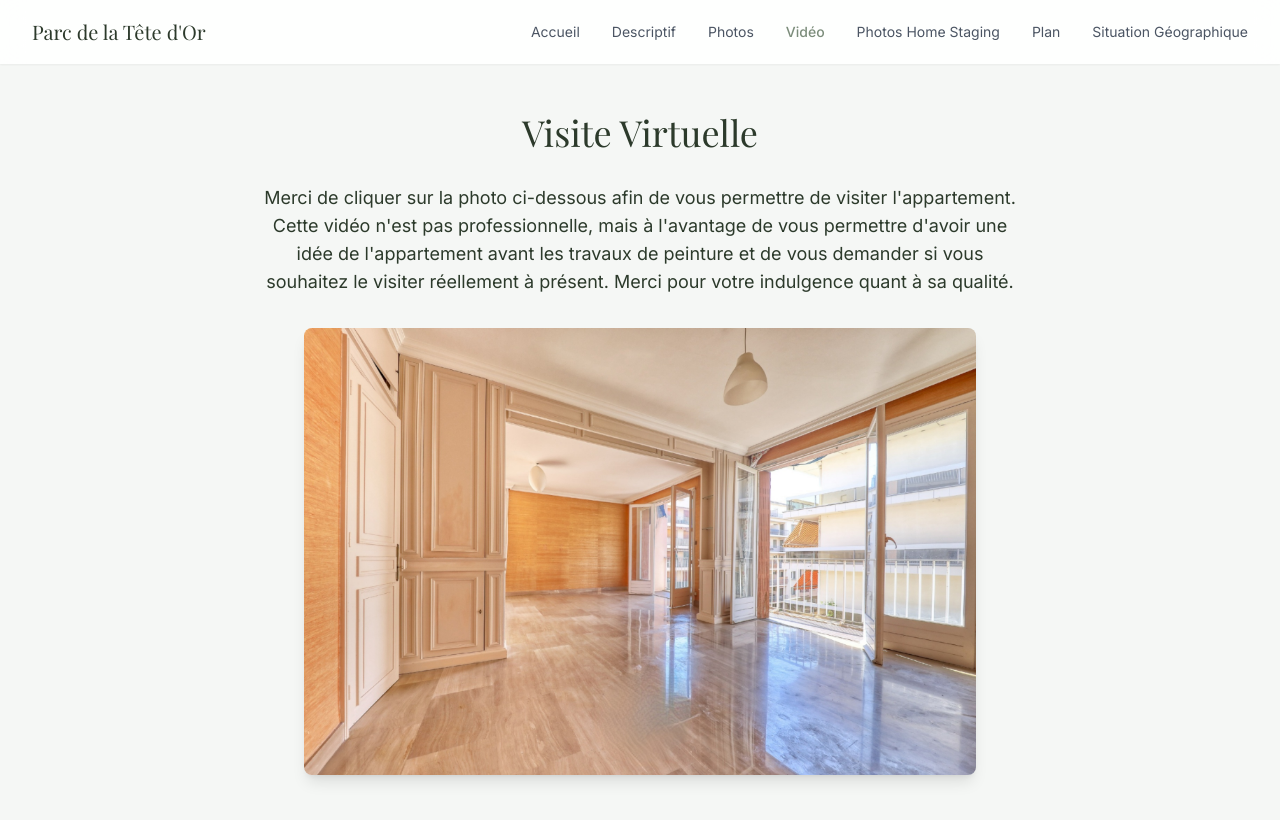
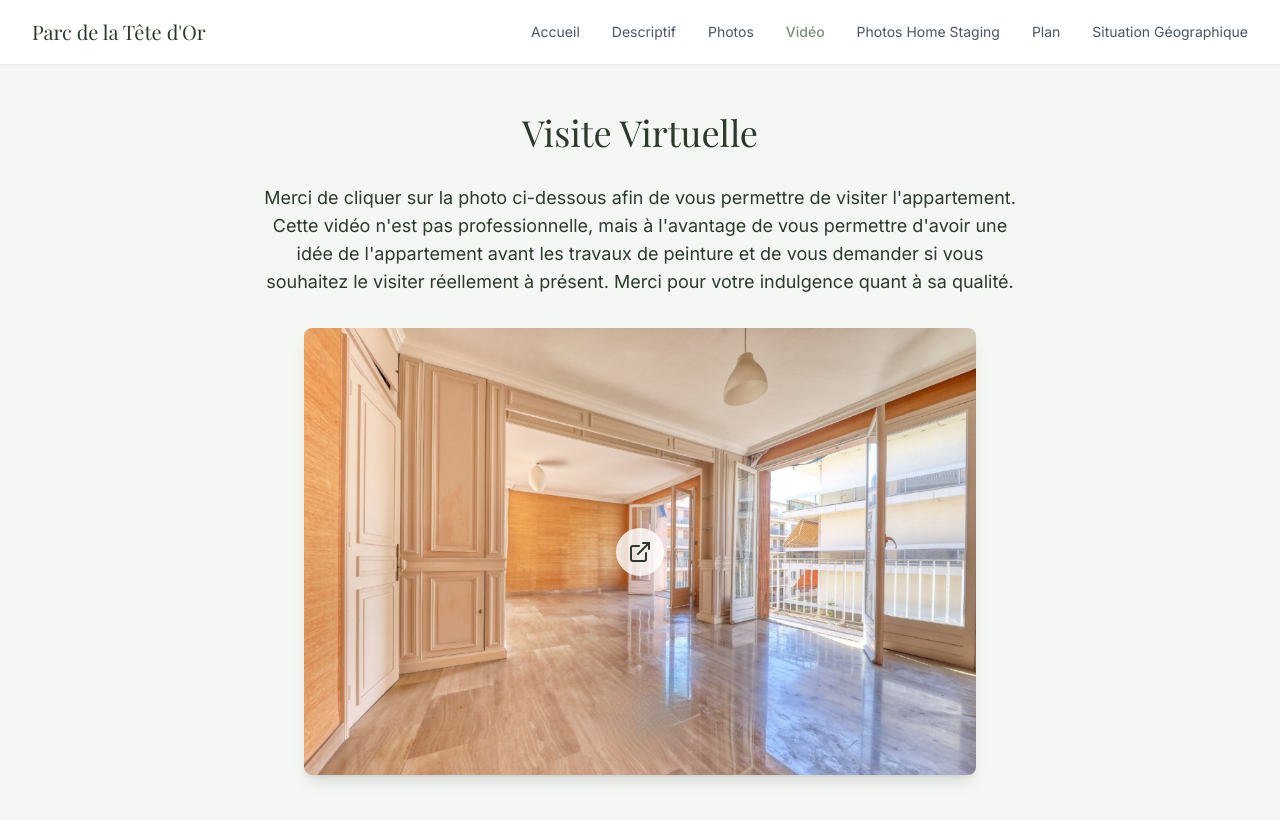
Before and after one commit to didier74hs/crequiparc, a React (Vite) app: page /video in a window 1280 px wide. Shown: the top 820 px of the page. Built offline with nearby package versions, Linux system fonts and the light colour scheme.

Commit message:
Replace animation with new clickable effect
Updated the animation for the image to create a similar effect as provided in the reference photo. The new animation highlights the image to indicate that it is clickable.
[skip gpt_engineer]

```diff
--- a/src/pages/Video.tsx
+++ b/src/pages/Video.tsx
@@ -25,8 +25,17 @@ const Video = () => {
                 alt="Cliquez pour voir la vidéo"
                 className="rounded-lg shadow-lg max-w-2xl mx-auto"
               />
-              <div className="absolute inset-0 bg-black/40 opacity-0 group-hover:opacity-100 transition-opacity rounded-lg flex items-center justify-center">
-                <ExternalLink className="text-white w-12 h-12" />
+              <div className="absolute inset-0 flex items-center justify-center">
+                <div className="relative">
+                  {/* Outer pulsing circle */}
+                  <div className="absolute -inset-4 w-16 h-16 bg-white/30 rounded-full animate-ping" />
+                  {/* Inner pulsing circle */}
+                  <div className="absolute -inset-3 w-14 h-14 bg-white/40 rounded-full animate-ping animation-delay-150" />
+                  {/* Static center circle with icon */}
+                  <div className="relative w-12 h-12 bg-white/80 rounded-full flex items-center justify-center">
+                    <ExternalLink className="w-6 h-6 text-estate-dark" />
+                  </div>
+                </div>
               </div>
             </div>
           </a>
--- a/tailwind.config.ts
+++ b/tailwind.config.ts
@@ -81,6 +81,11 @@ export default {
         "accordion-down": "accordion-down 0.2s ease-out",
         "accordion-up": "accordion-up 0.2s ease-out",
       },
+      utilities: {
+        '.animation-delay-150': {
+          'animation-delay': '150ms',
+        },
+      },
     },
   },
   plugins: [require("tailwindcss-animate")],
```
